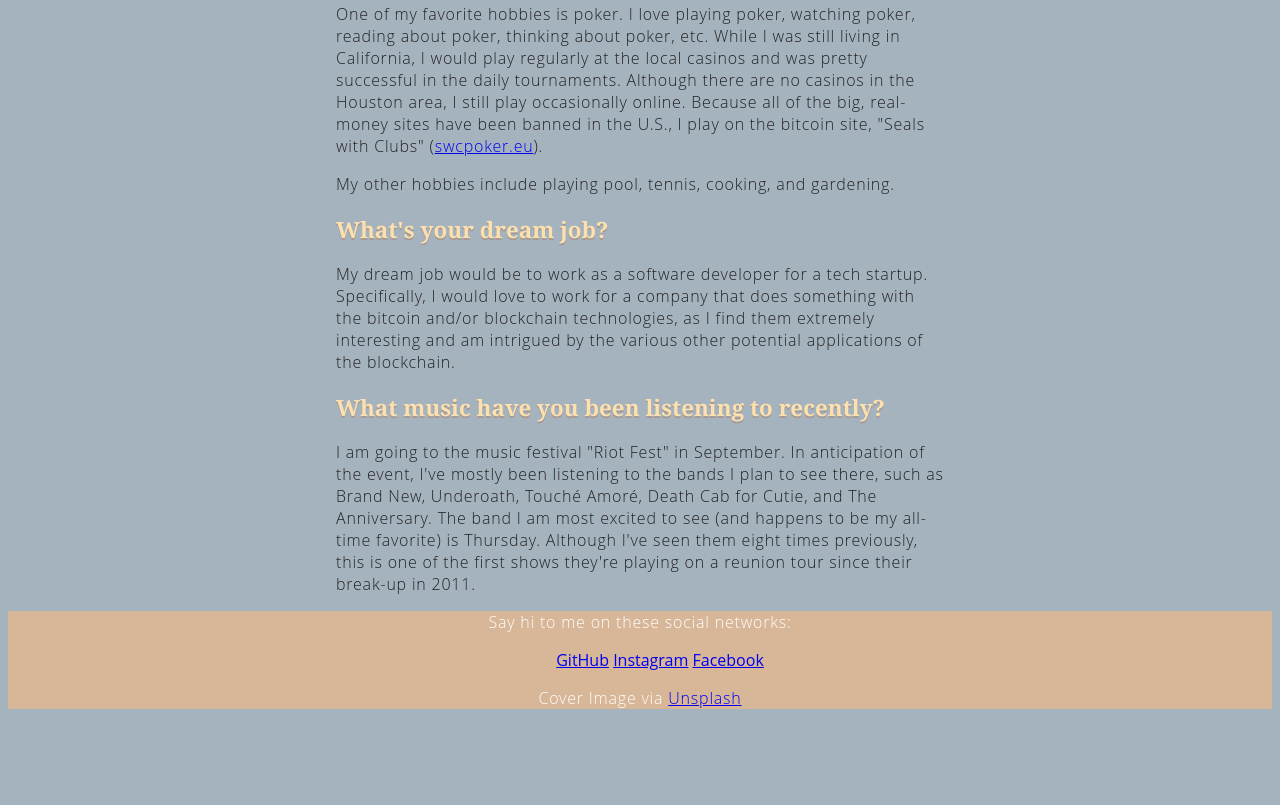
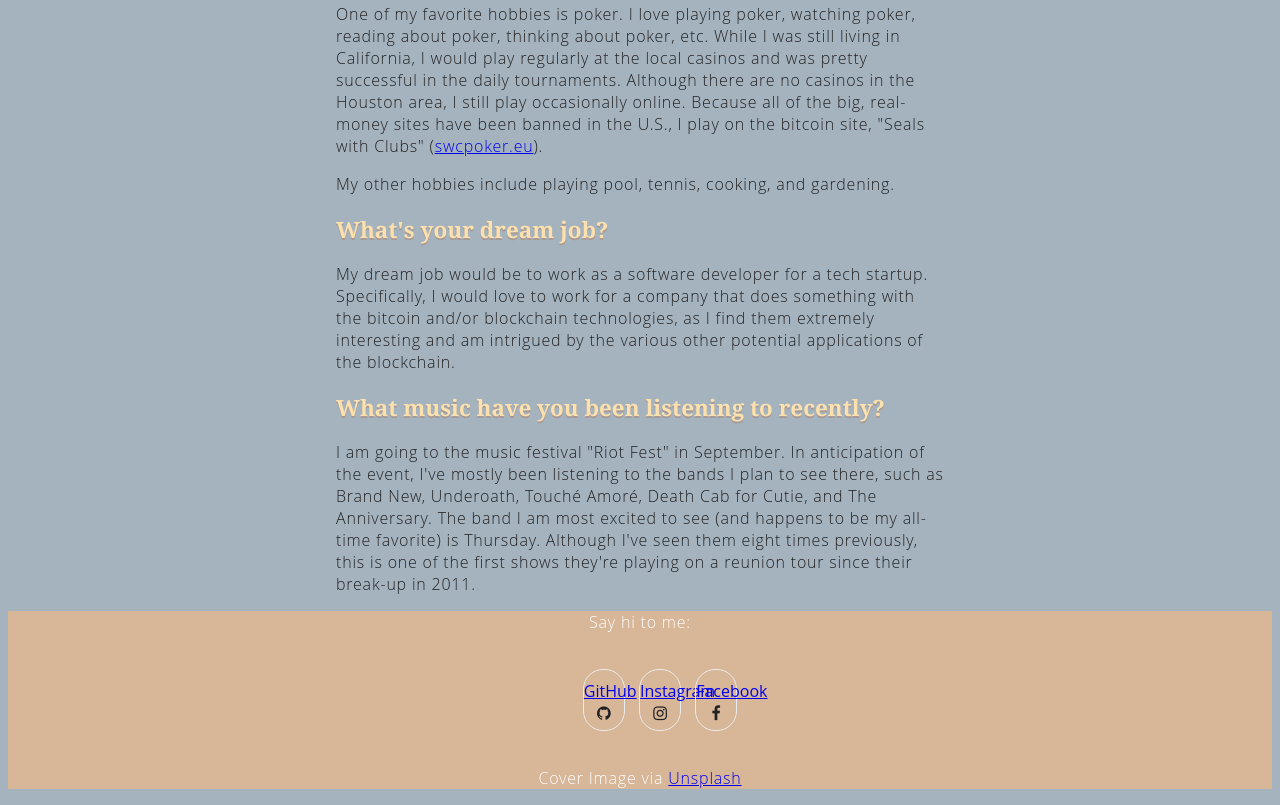
Before and after one commit to jbenjaminy/About-Me, a plain HTML site: page index.html in a window 1280 px wide. Shown: the part 1071-1876 px from the top of the page. Before the commit the page ends 1796 px from the top, so only its background shows below. Drawn offline with Linux system fonts and the light colour scheme.

Commit message:
Updated footer icons

```diff
--- a/CSS/styles.css
+++ b/CSS/styles.css
@@ -80,12 +80,31 @@ body{
   margin-right: auto;
   margin-top: 2em;
 }
-.social > li {
-  display: inline-block;
-}
 .content-footer > p {
   color: white;
 }
 .content-footer {
   background-color: #D8B698;
 }
+.content-footer .icons > li {
+    border-radius: 1.25rem;
+    width: 2.5rem;
+    height: 2.5rem;
+    display: inline-block;
+    margin: 1.25rem 5px;
+    border: 1px solid #eaebec;
+    padding: 0.625rem 0;
+    text-align: center;
+}
+.content-footer .icons > li:hover {
+    cursor: pointer;
+}
+.social .github {
+    color: #6CC644;
+}
+.social .facebook {
+    color: #4c66a4;
+}
+.social .instagram {
+    color: #3f729b;
+}
--- a/index.html
+++ b/index.html
@@ -3,12 +3,13 @@
 <head>
 <link rel="stylesheet" type="text/css" href="CSS/styles.css">
 	<title>Ben Young's About Me Page</title>
+<link href="https://maxcdn.bootstrapcdn.com/font-awesome/4.5.0/css/font-awesome.min.css" rel="stylesheet">
 </head>
 <body>
 	<header class="masthead">
 		<p class="masthead-intro">Hi, I'm</p>
 		<h1 class="masthead-heading">Ben!<h1>
-		</header>
+	</header>
 		<section class="introduction-section">
 			<h1>Introduction:</h1>
 			<p>My name is Ben Young, I'm 27-years-old, living in Houston, Texas. In 2012, I graduated from Pepperdine University, with a B.S. in Biology and a minor in English. Most recently, I have been learning programming at Thinkful.</p>
@@ -30,11 +31,20 @@
 				<p>I am going to the music festival "Riot Fest" in September. In anticipation of the event, I've mostly been listening to the bands I plan to see there, such as Brand New, Underoath, Touché Amoré, Death Cab for Cutie, and The Anniversary. The band I am most excited to see (and happens to be my all-time favorite) is Thursday. Although I've seen them eight times previously, this is one of the first shows they're playing on a reunion tour since their break-up in 2011.</p>
 			</section>
 			<footer class="content-footer">
-				<p>Say hi to me on these social networks:</p>
-				<ul class="social">
-					<li><a href="https://github.com/jbenjaminy">GitHub</a></li>
-					<li><a href="https://www.instagram.com/jbenjaminy/">Instagram</a></li>
-					<li><a href="https://www.facebook.com/jbenyoung">Facebook</a></li>
+				<p>Say hi to me:</p>
+				<ul class="icons">
+					<li class="github"><a href="https://github.com/jbenjaminy">GitHub</a>
+						<i class="fa fa-github">
+						</i>
+					</li>
+					<li class="instagram"><a href="https://www.instagram.com/jbenjaminy/">Instagram</a>
+						<i class="fa fa-instagram">
+						</i>
+					</li>
+					<li class="facebook"><a href="https://www.facebook.com/jbenyoung">Facebook</a>
+						<i class="fa fa-facebook">
+						</i>
+					</li>
 				</ul>
 				<p>Cover Image via <a href="http:unsplash.com">Unsplash</a></p>
 			</footer>
```
